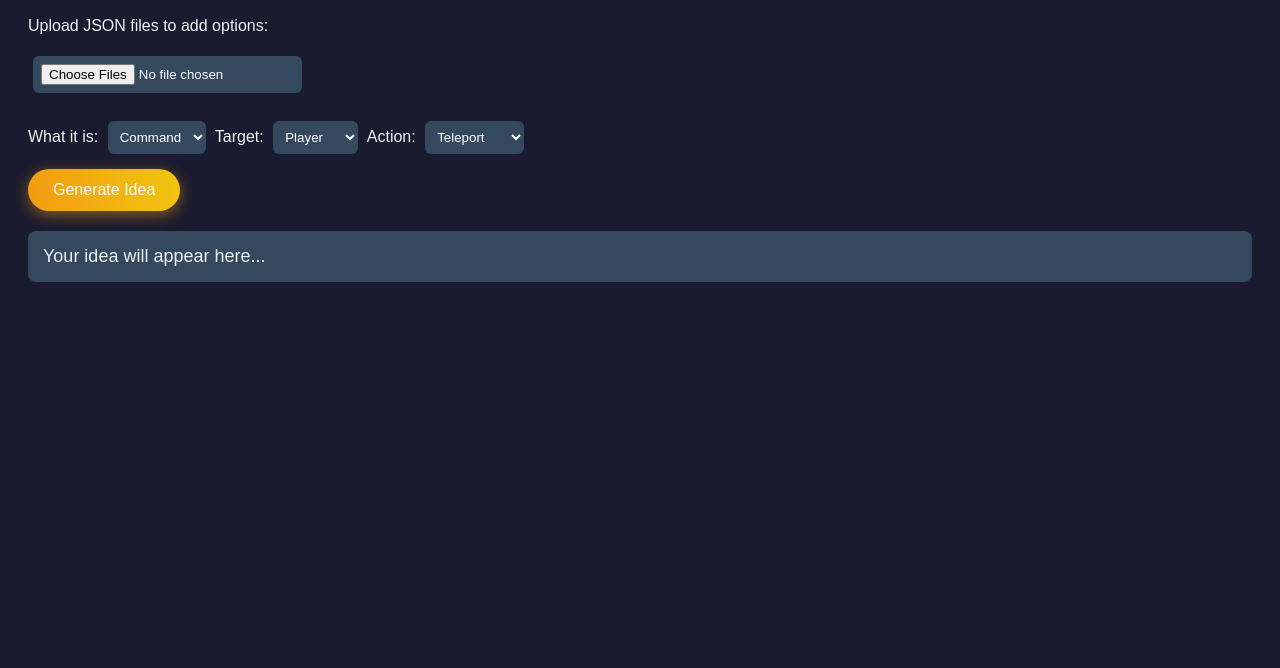
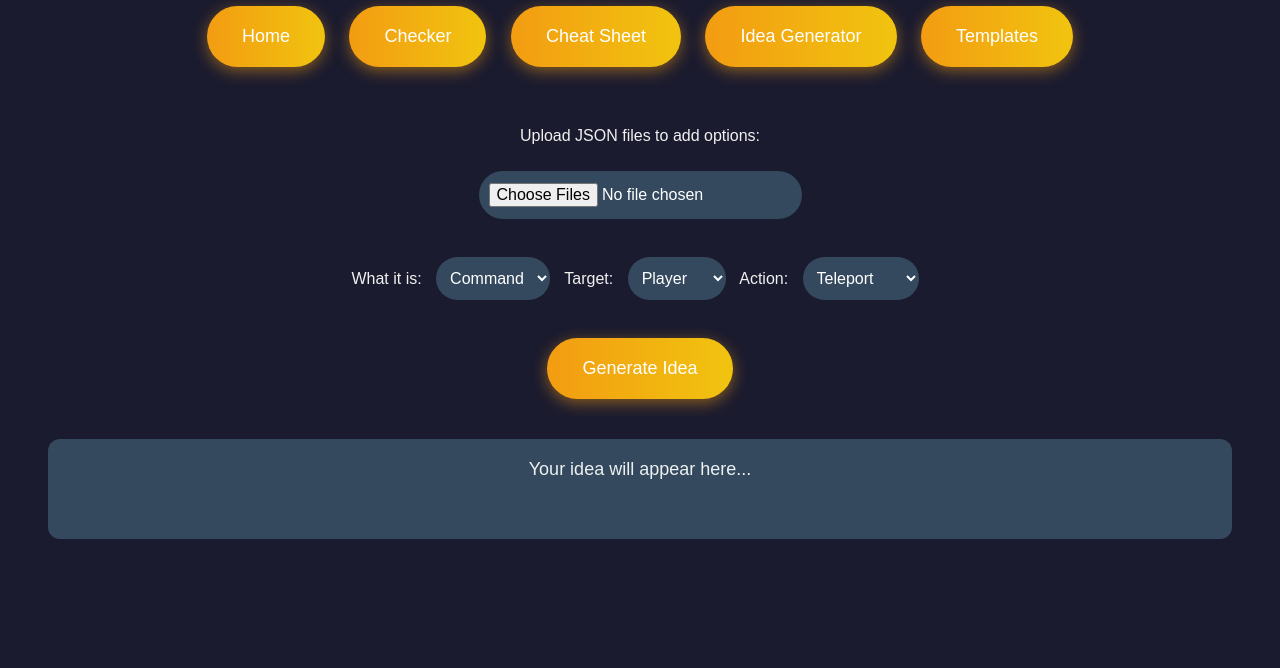
Before and after one commit to bunnyfirth/skript-hub, a plain HTML site: page ideas.html in a window 1280 px wide. Shown: the part 132-800 px from the top of the page. Drawn offline with Linux system fonts and the light colour scheme.

Commit message:
Revamp ideas.html UI and JS cleanup
Unify ideas.html styling with the home page and improve UX: center layout, larger rounded buttons and inputs, increased spacing, and updated idea output styling (min-height). Add a JSON file upload input so users can import additional option sets at runtime. Clean up and reformat JavaScript: consistent spacing, more readable event handler/loop formatting, safer JSON parsing with error alert, and minor restructuring of populateDropdowns and generateIdea for clarity. No substantive logic changes to idea generation.

```diff
--- a/ideas.html
+++ b/ideas.html
@@ -6,18 +6,21 @@
 <title>Skript Idea Generator</title>
 <link rel="icon" href="icon.png" type="image/png">
 <style>
-body { font-family: Arial; background: #1b1b2f; color: #f0f0f0; padding: 20px; }
-h1,h2{color:#f39c12;}
-select,input[type=file]{padding:8px; border-radius:6px; background:#34495e; color:#fff; border:none; margin:5px;}
-button.button-fancy{background-image: linear-gradient(to right,#f39c12,#f1c40f);border:none;padding:12px 25px;font-size:16px;color:#fff;border-radius:50px;cursor:pointer;margin-top:10px;box-shadow:0 4px 15px rgba(243,156,18,0.5); transition:all 0.3s;}
-button.button-fancy:hover{transform:translateY(-3px);box-shadow:0 6px 20px rgba(243,156,18,0.6);}
-#ideaOutput{margin-top:20px;padding:15px;background:#34495e;border-radius:8px;color:#ecf0f1;font-size:18px;}
-nav{margin-bottom:20px;} nav a{margin:5px;color:#fff;text-decoration:none;font-weight:bold;}
+/* Base styles, same as home page */
+body { font-family: Arial; background:#1b1b2f; color:#f0f0f0; padding:40px; text-align:center; }
+h1,h2 { color:#f39c12; }
+nav{ margin-bottom:50px; }
+button { display:inline-block; margin:10px; background-image: linear-gradient(to right,#f39c12,#f1c40f); border:none; padding:20px 35px; font-size:18px; color:#fff; border-radius:50px; cursor:pointer; box-shadow:0 4px 15px rgba(243,156,18,0.5); transition:all 0.3s; }
+button:hover { transform:translateY(-3px); box-shadow:0 6px 20px rgba(243,156,18,0.6);}
+select, input[type=file] { padding:12px 10px; border-radius:50px; background:#34495e; color:#fff; border:none; margin:10px; font-size:16px; }
+#ideaOutput { margin-top:30px; padding:20px; background:#34495e; border-radius:12px; color:#ecf0f1; font-size:18px; min-height:60px; }
 </style>
 </head>
 <body>
 
 <h1>Advanced Idea Generator</h1>
+
+<!-- Navigation -->
 <nav>
 <button onclick="location.href='index.html'">Home</button>
 <button onclick="location.href='checker.html'">Checker</button>
@@ -26,36 +29,44 @@ nav{margin-bottom:20px;} nav a{margin:5px;color:#fff;text-decoration:none;font-w
 <button onclick="location.href='templates.html'">Templates</button>
 </nav>
 
+<!-- JSON Upload -->
 <p>Upload JSON files to add options:</p>
 <input type="file" id="jsonFiles" multiple accept=".json"><br><br>
 
+<!-- Dropdowns -->
 <label>What it is:</label>
 <select id="whatIs"></select>
 <label>Target:</label>
 <select id="target"></select>
 <label>Action:</label>
 <select id="action"></select>
-<br>
-<button class="button-fancy" onclick="generateIdea()">Generate Idea</button>
+<br><br>
+
+<!-- Generate Button -->
+<button onclick="generateIdea()">Generate Idea</button>
+
+<!-- Output -->
 <div id="ideaOutput">Your idea will appear here...</div>
 
 <script>
 // Default options
-let jsonData={
+let jsonData = {
     "WhatIs":["Command","Item","Map","Block","Spell","Boss","Event","Potion"],
     "Target":["Player","Enemy","Pet","NPC","Monster","Animal","Vehicle","Friend"],
     "Action":["Teleport","Spawn","Destroy","Give","Activate","Deactivate","Upgrade","Heal"]
 };
 
 // Handle uploaded JSON files
-document.getElementById('jsonFiles').addEventListener('change',function(e){
-    const files=e.target.files;
-    Array.from(files).forEach(file=>{
-        const reader=new FileReader();
-        reader.onload=function(){
+document.getElementById('jsonFiles').addEventListener('change', function(e){
+    const files = e.target.files;
+    Array.from(files).forEach(file => {
+        const reader = new FileReader();
+        reader.onload = function(){
             try{
-                const data=JSON.parse(reader.result);
-                for(let key in data){ if(jsonData[key]) jsonData[key]=jsonData[key].concat(data[key]); }
+                const data = JSON.parse(reader.result);
+                for(let key in data){
+                    if(jsonData[key]) jsonData[key] = jsonData[key].concat(data[key]);
+                }
                 populateDropdowns();
             }catch(err){ alert("Invalid JSON: "+file.name);}
         }
@@ -65,27 +76,34 @@ document.getElementById('jsonFiles').addEventListener('change',function(e){
 
 // Populate dropdowns
 function populateDropdowns(){
-    const mapping={whatIs:"WhatIs", target:"Target", action:"Action"};
+    const mapping = {whatIs:"WhatIs", target:"Target", action:"Action"};
     for(let id in mapping){
-        const sel=document.getElementById(id);
-        sel.innerHTML="";
+        const sel = document.getElementById(id);
+        sel.innerHTML = "";
         jsonData[mapping[id]].forEach(opt=>{
-            const el=document.createElement('option'); el.textContent=opt; sel.appendChild(el);
+            const el = document.createElement('option');
+            el.textContent = opt;
+            sel.appendChild(el);
         });
     }
 }
 
 // Generate readable idea
 function generateIdea(){
-    const w=document.getElementById("whatIs").value;
-    const t=document.getElementById("target").value;
-    const a=document.getElementById("action").value;
+    const w = document.getElementById("whatIs").value;
+    const t = document.getElementById("target").value;
+    const a = document.getElementById("action").value;
     let idea="";
-    if(w==="Command" && a==="Teleport"){ idea=`💡 Idea: Create a command that teleports your ${t.toLowerCase()} into the void!`; }
-    else if(w==="Item" && a==="Give"){ idea=`💡 Idea: Make an item that gives your ${t.toLowerCase()} a special effect!`; }
-    else if(w==="Spell"){ idea=`💡 Idea: Cast a spell that ${a.toLowerCase()}s the ${t.toLowerCase()}.`; }
-    else{ idea=`💡 Idea: ${w} that ${a.toLowerCase()}s your ${t.toLowerCase()}.`; }
-    document.getElementById("ideaOutput").innerText=idea;
+    if(w==="Command" && a==="Teleport"){
+        idea=`💡 Idea: Create a command that teleports your ${t.toLowerCase()} into the void!`;
+    } else if(w==="Item" && a==="Give"){
+        idea=`💡 Idea: Make an item that gives your ${t.toLowerCase()} a special effect!`;
+    } else if(w==="Spell"){
+        idea=`💡 Idea: Cast a spell that ${a.toLowerCase()}s the ${t.toLowerCase()}.`;
+    } else {
+        idea=`💡 Idea: ${w} that ${a.toLowerCase()}s your ${t.toLowerCase()}.`;
+    }
+    document.getElementById("ideaOutput").innerText = idea;
 }
 
 // Initial population
```
Lines whose indentation alone changed are shown as unchanged.
